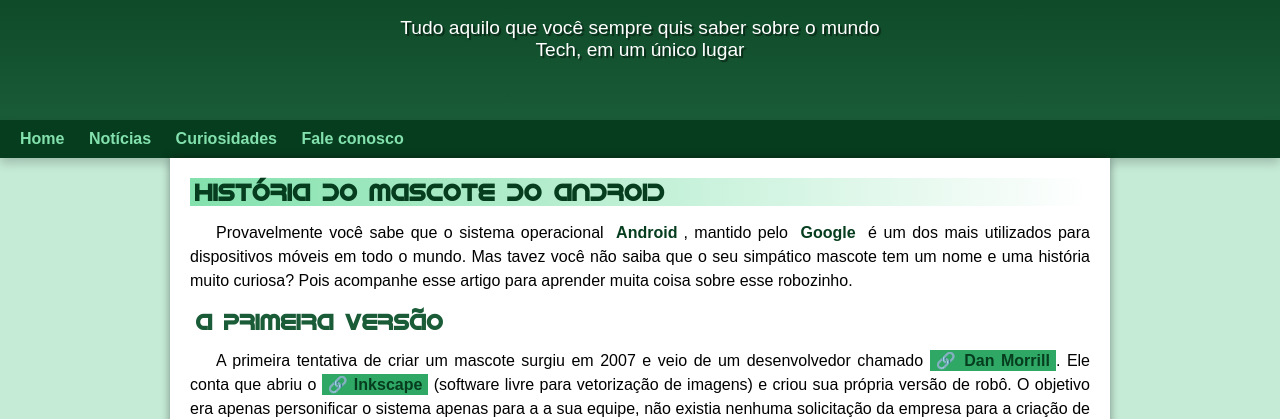
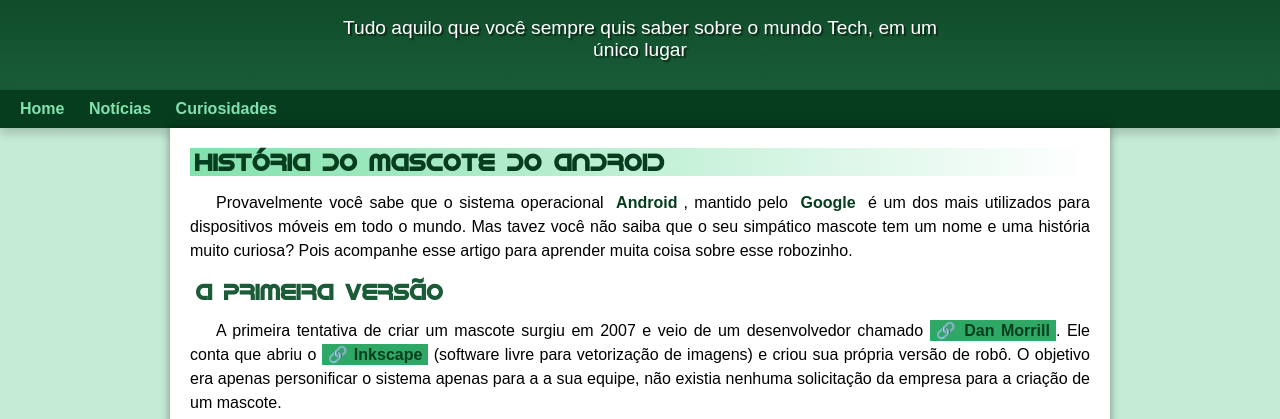
Before and after one commit to RgorOliveira/Projeto-Android, a plain HTML site: page index.html in a window 1280 px wide. Shown: the part 90-509 px from the top of the page. Drawn offline with Linux system fonts and the light colour scheme.

Commit message:
atualização agora vai

```diff
--- a/index.html
+++ b/index.html
@@ -18,7 +18,6 @@
         <a href="#">Home</a>
         <a href="#">Notícias</a>
         <a href="#">Curiosidades</a>
-        <a href="#">Fale conosco</a>
     </nav>
 
     <main>
--- a/style/style.css
+++ b/style/style.css
@@ -50,7 +50,6 @@ header {
     height: 150px;
     text-align: center;
     padding-top: 30px;
-    padding-bottom: 30px;
 }
 
 header > h1 {
@@ -66,11 +65,11 @@ header > p {
     color: white;
     font-family: var(--fonte-padrao);
     font-size: 1.2em;
-    max-width: 500px;
+    max-width: 600px;
     padding-left: 10px;
     padding-right: 10px;
     margin: auto;
-    margin-bottom: 40px;
+    margin-bottom: 50px;
     text-shadow: 2px 2px 1px rgba(0, 0, 0, 0.5);
 }
 
```
